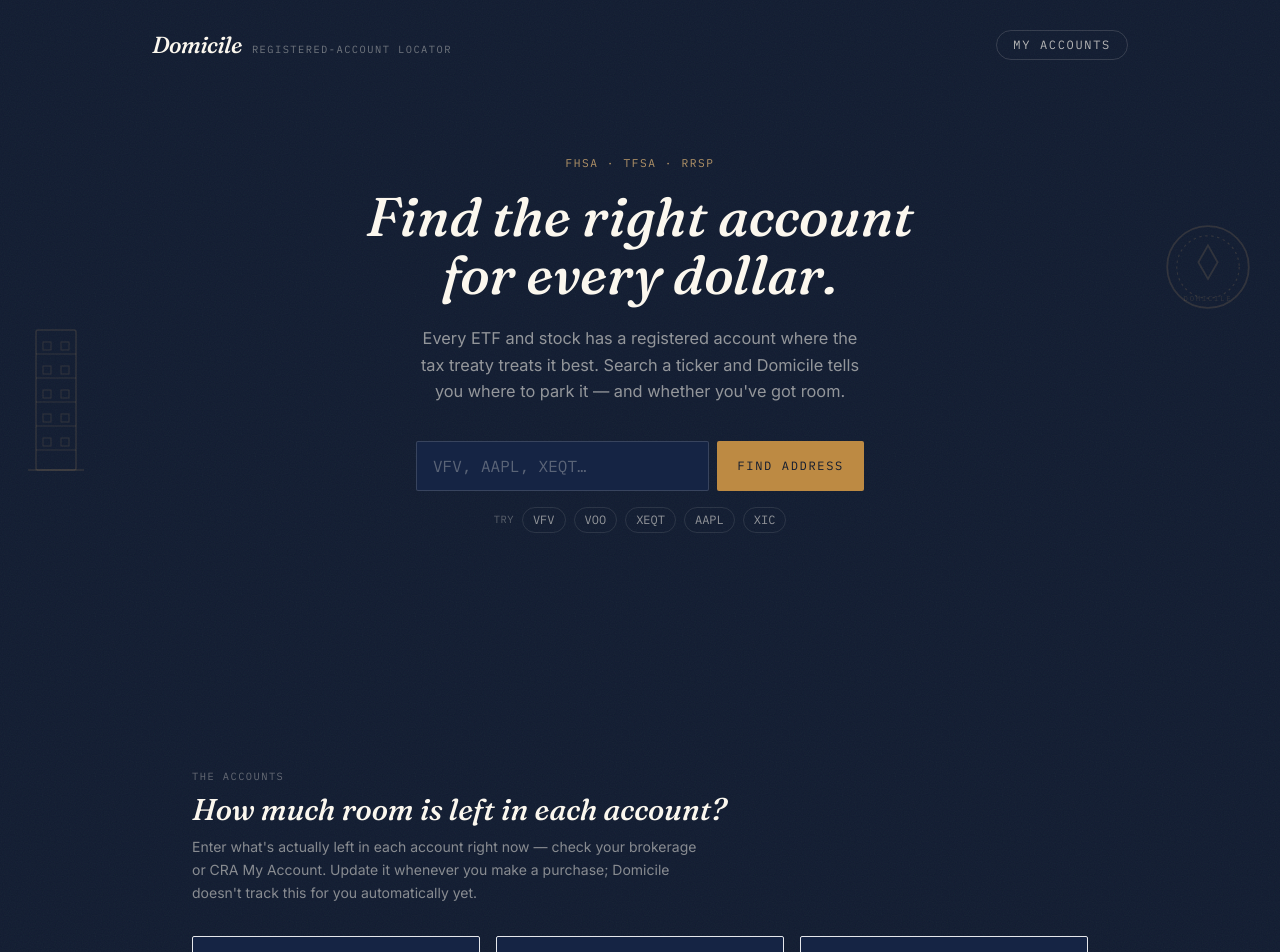
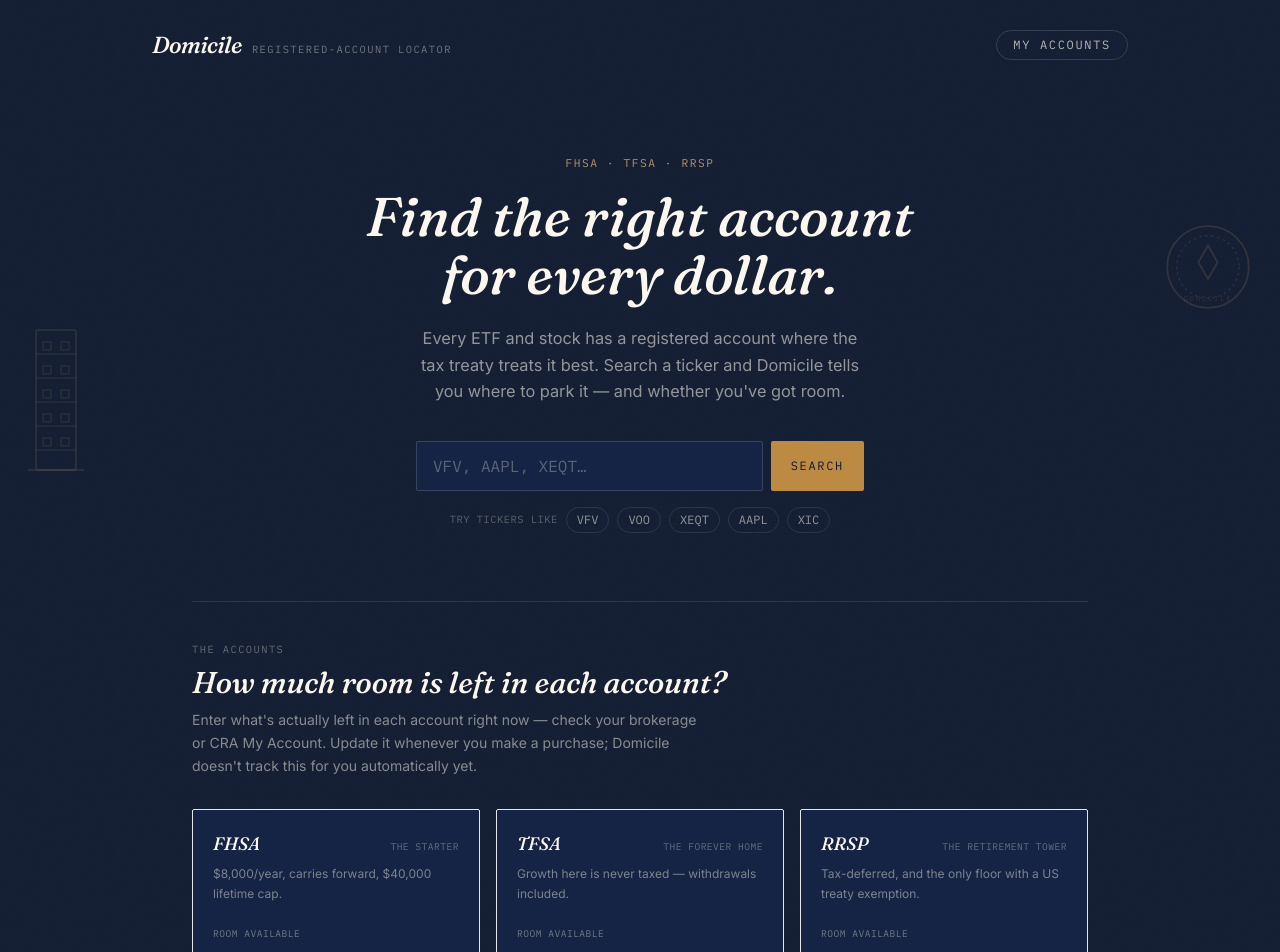
Before and after one commit to asodhi88/domicile, a React (Vite) app: page / in a window 1280 px wide. Shown: the top 952 px of the page. Built offline with nearby package versions, Linux system fonts and the light colour scheme.

Commit message:
reduced the deadspace

```diff
--- a/src/App.jsx
+++ b/src/App.jsx
@@ -70,7 +70,7 @@ export default function App() {
       <main>
         <Hero onSearch={handleSearch} loading={loading} />
 
-        <div className="min-h-[140px] px-6">
+        <div className="min-h-[60px] px-6">
           {needsManual && (
             <ManualClassify symbol={needsManual} onClassify={handleManualClassify} />
           )}
@@ -79,6 +79,8 @@ export default function App() {
           )}
         </div>
 
+        <div className="mx-auto max-w-4xl border-t border-paper/10" />
+
         <BuildingsPanel rawAccounts={rawAccounts} setRoom={setRoom} />
       </main>
       <Footer />
--- a/src/components/BuildingsPanel.jsx
+++ b/src/components/BuildingsPanel.jsx
@@ -30,7 +30,7 @@ function money(n) {
 
 export default function BuildingsPanel({ rawAccounts, setRoom }) {
   return (
-    <section id="buildings" className="relative z-10 px-6 py-20">
+    <section id="buildings" className="relative z-10 px-6 pb-20 pt-10">
       <div className="mx-auto max-w-4xl">
         <p className="font-mono text-[0.65rem] uppercase tracking-wider-2 text-paper/35">
           The accounts
--- a/src/components/Hero.jsx
+++ b/src/components/Hero.jsx
@@ -12,7 +12,7 @@ export default function Hero({ onSearch, loading }) {
   }
 
   return (
-    <section className="relative z-10 px-6 pb-4 pt-10 sm:pt-16">
+    <section className="relative z-10 px-6 pb-2 pt-10 sm:pt-16">
       <div className="mx-auto max-w-3xl text-center">
         <p className="font-mono text-[0.7rem] uppercase tracking-wider-2 text-brass-light/80">
           FHSA · TFSA · RRSP
@@ -41,13 +41,13 @@ export default function Hero({ onSearch, loading }) {
             disabled={loading}
             className="shrink-0 rounded-sm bg-brass px-5 py-3 font-mono text-xs uppercase tracking-wider-2 text-ink-900 transition hover:bg-brass-light disabled:opacity-50"
           >
-            {loading ? "Looking…" : "Find address"}
+            {loading ? "Looking…" : "Search"}
           </button>
         </form>
 
         <div className="mt-4 flex flex-wrap items-center justify-center gap-2">
           <span className="font-mono text-[0.65rem] uppercase tracking-wider text-paper/30">
-            Try
+            Try tickers like
           </span>
           {EXAMPLES.map((sym) => (
             <button
```
